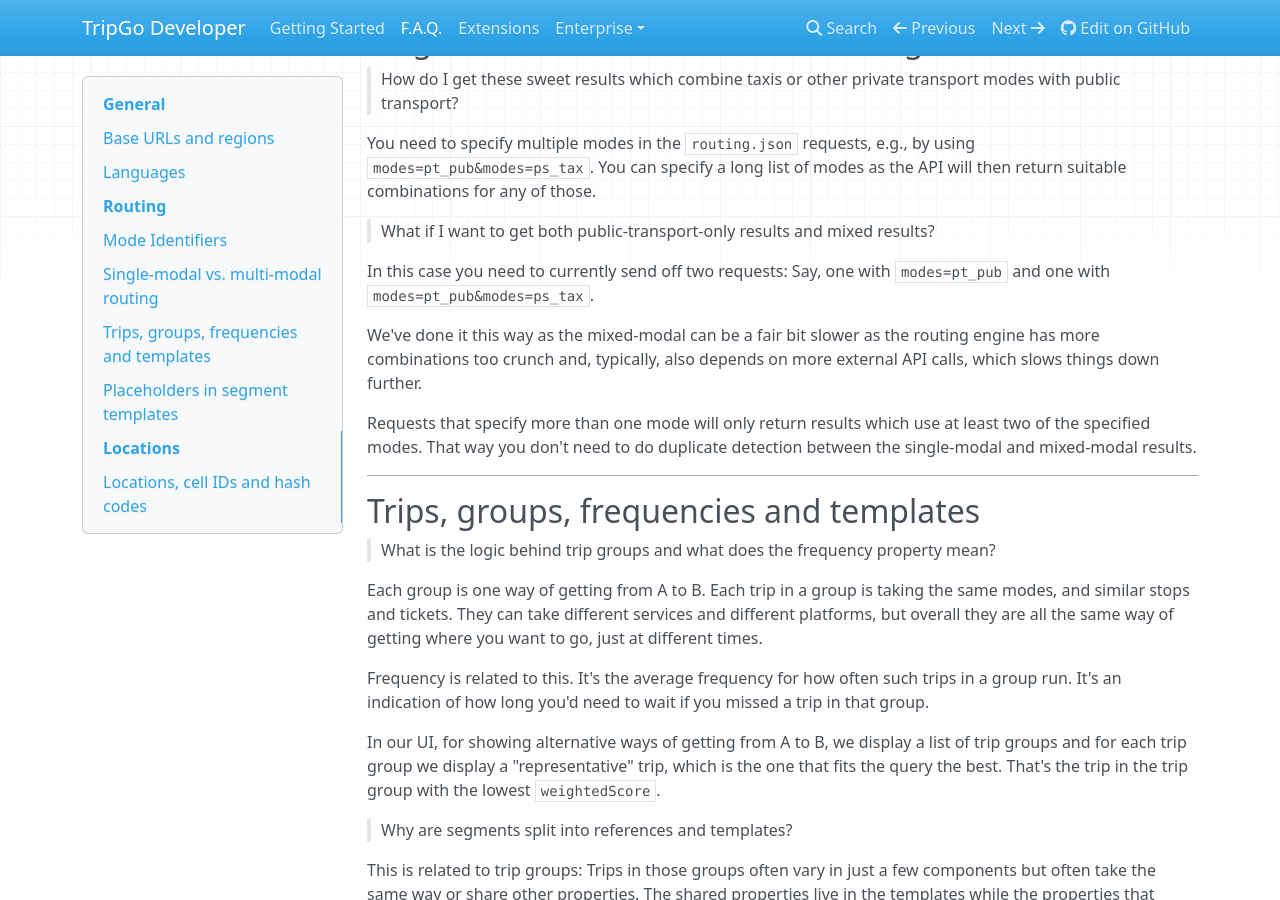
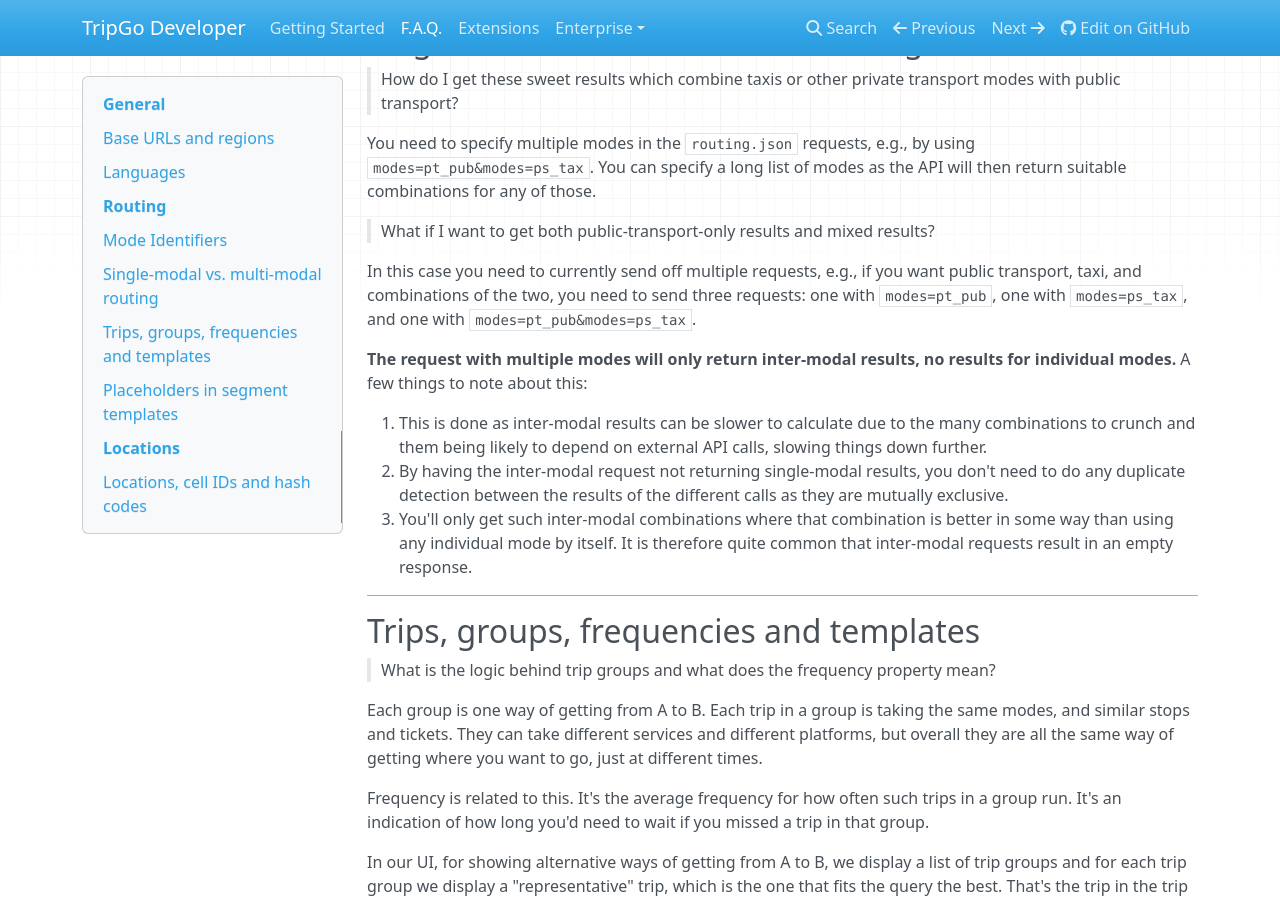
Before and after one commit to skedgo/tripgo-api, an MkDocs documentation site: the page built from docs/faq.md, in a window 1280 px wide and 900 px high, scrolled down 2037 px. Built offline with MkDocs 1.6.1, drawn with Linux system fonts in a browser that asks for light colours; nearby versions of some CDN libraries; old or Windows-style settings are respelled for this version of MkDocs.

Commit message:
Clarify docs on inter-modal requests

```diff
--- a/docs/faq.md
+++ b/docs/faq.md
@@ -92,14 +92,15 @@ The syntax of the mode string is like this:
 
 You need to specify multiple modes in the `routing.json` requests, e.g., by using `modes=pt_pub&modes=ps_tax`. You can specify a long list of modes as the API will then return suitable combinations for any of those.
 
-
 > What if I want to get both public-transport-only results and mixed results?
 
-In this case you need to currently send off two requests: Say, one with `modes=pt_pub` and one with `modes=pt_pub&modes=ps_tax`.
+In this case you need to currently send off multiple requests, e.g., if you want public transport, taxi, and combinations of the two, you need to send three requests: one with `modes=pt_pub`, one with `modes=ps_tax`, and one with `modes=pt_pub&modes=ps_tax`.
 
-We've done it this way as the mixed-modal can be a fair bit slower as the routing engine has more combinations too crunch and, typically, also depends on more external API calls, which slows things down further.
+**The request with multiple modes will only return inter-modal results, no results for individual modes.** A few things to note about this:
 
-Requests that specify more than one mode will only return results which use at least two of the specified modes. That way you don't need to do duplicate detection between the single-modal and mixed-modal results.
+1. This is done as inter-modal results can be slower to calculate due to the many combinations to crunch and them being likely to depend on external API calls, slowing things down further.
+2. By having the inter-modal request not returning single-modal results, you don't need to do any duplicate detection between the results of the different calls as they are mutually exclusive.
+3. You'll only get such inter-modal combinations where that combination is better in some way than using any individual mode by itself. It is therefore quite common that inter-modal requests result in an empty response.
 
 ---
 
```
Also changed, not shown: site/faq/index.html, site/index.html, site/mkdocs/search_index.json, site/sitemap.xml.
